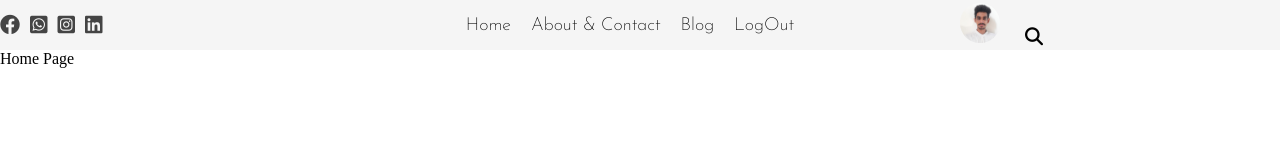
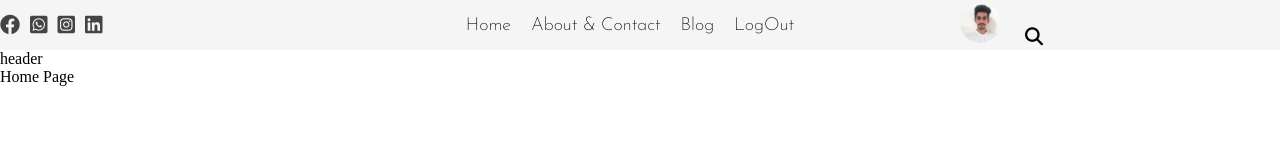
Before and after one commit to Pasindu-N-01/Blog, a React (Create React App) app in the folder blog/: page / in a window 1280 px wide. Shown: the top 160 px of the page. Built offline with nearby package versions, Linux system fonts and the light colour scheme.

Commit message:
Header file updated

```diff
--- a/blog/src/App.js
+++ b/blog/src/App.js
@@ -1,5 +1,6 @@
 import TopBar from "./TopBar/TopBar";
 import Home from "./pages/home/Home";
+
 
 
 function App() {
--- a/blog/src/header/header.jsx
+++ b/blog/src/header/header.jsx
@@ -1,5 +1,5 @@
-import React from 'react'
-import "./header.css"
+
+import "./Header.css"
 
 export default function header() {
   return (
--- a/blog/src/pages/home/Home.jsx
+++ b/blog/src/pages/home/Home.jsx
@@ -1,10 +1,12 @@
 import React from 'react'
 import "./Home.css"
+import Header from '../../header/Header'
+
 
 export default function Home() {
   return (
     <div className='home'>
-      <header />
+      <Header />
       Home Page
     </div>
   )
```
